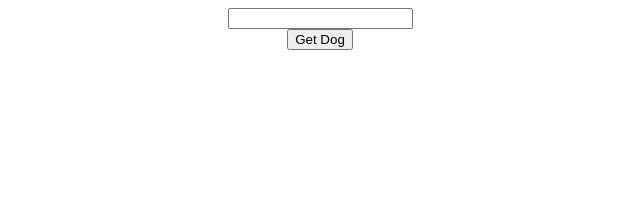
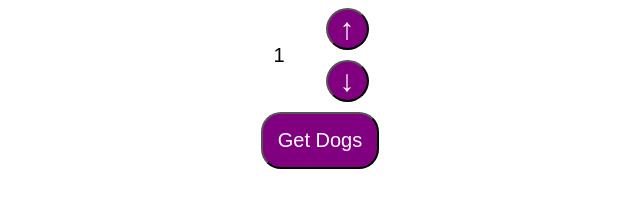
Before and after one commit to SeanMee86/SomeDogThang, a plain HTML site: page static/index.html in a window 1280 px wide. Shown: the whole page, without its empty margins (320-960 px from the left). Drawn offline with Linux system fonts and the light colour scheme.

Commit message:
save wip

```diff
--- a/static/index.html
+++ b/static/index.html
@@ -18,21 +18,66 @@
             grid-gap: 20px;
         }
         button {
+            font-size: 20px;
+            border-radius: 20px;
+            color: #fff;
+            background-color: purple;
+            padding: 15px;
             margin-bottom: 20px;
+        }
+        .arrow-container button {
+            border-radius: 50%;
+            padding: 2px 12px;
+            font-size: 30px;
+            margin-bottom: 0;
+        }
+        .arrow-container button:first-child {
+            margin-bottom: 10px;
         }
         img {
             max-width: 200px;
         }
+        .input-container {
+            display: flex;
+            margin-bottom: 10px;
+        }
+        input {
+            border: none;
+            font-size: 20px;
+            max-width: 50px;
+        }
+        .arrow-container {
+            display: flex;
+            flex-flow: column;
+            justify-content: center;
+            align-items: center;
+        }
+
     </style>
 </head>
 <body>
-    <input type="number">
-    <button>Get Dog</button>
+    <div class="input-container">
+        <input type="number" min="1" value="1">
+        <div class="arrow-container">
+            <button id="incBtn">&uarr;</button>
+            <button id="decBtn">&darr;</button>
+        </div>
+    </div>
+    <button id="getDogsBtn">Get Dogs</button>
     <div id="dogImages"></div>
 </body>
 <script>
-    const btn = document.querySelector('button')
+    const btn = document.getElementById('getDogsBtn')
+    const incBtn = document.getElementById('incBtn')
+    const decBtn = document.getElementById('decBtn')
     const input = document.querySelector('input')
+    incBtn.addEventListener('click', (e) => {
+        input.value = +input.value + 1
+    })
+    decBtn.addEventListener('click', (e) => {
+        if(+input.value === 1) return;
+        input.value = +input.value - 1
+    })
     btn.addEventListener("click", () => {
         document.getElementById("dogImages").innerHTML = ""
         fetch(`http://localhost:8080/api/dogs/${input.value}`)
```
